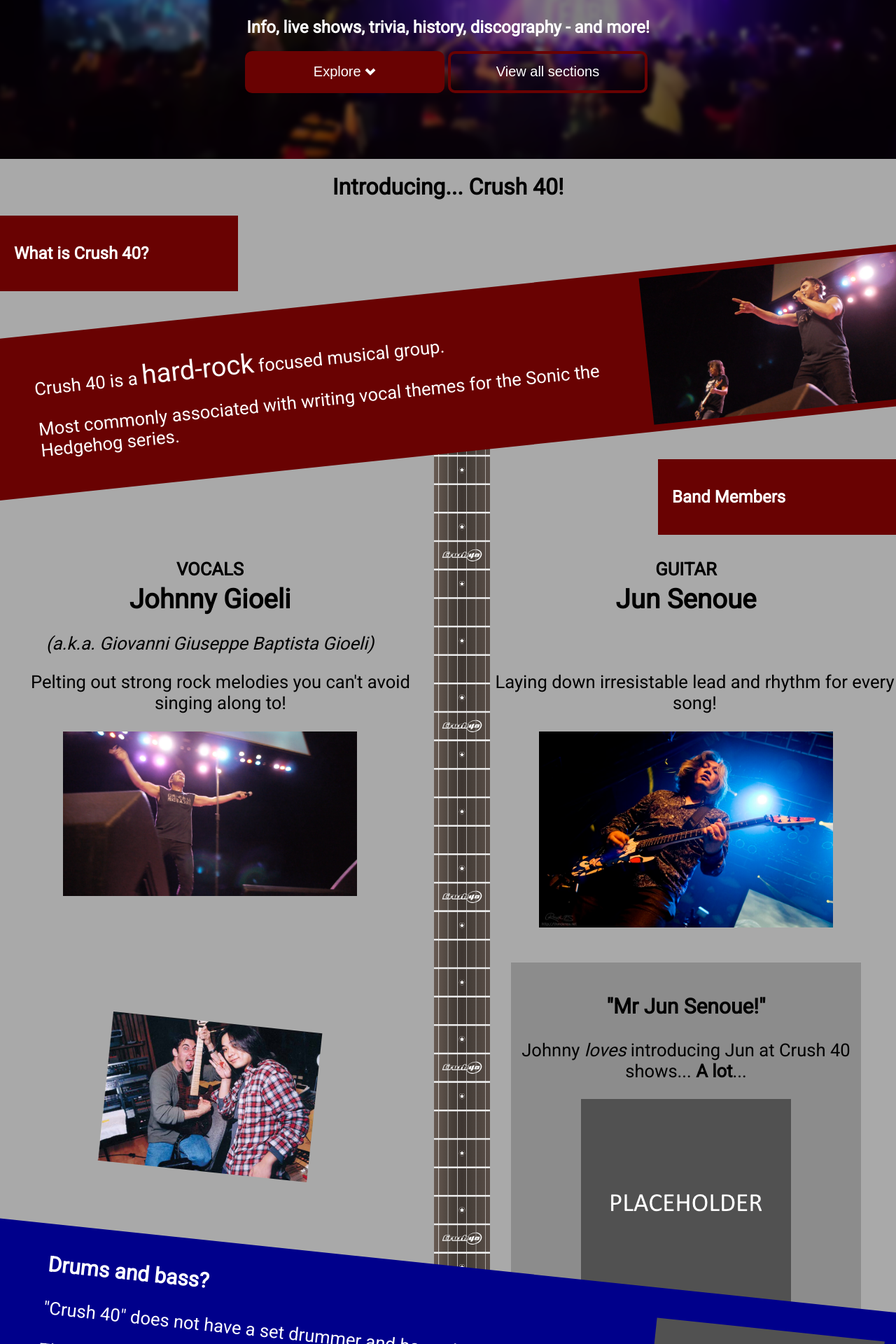
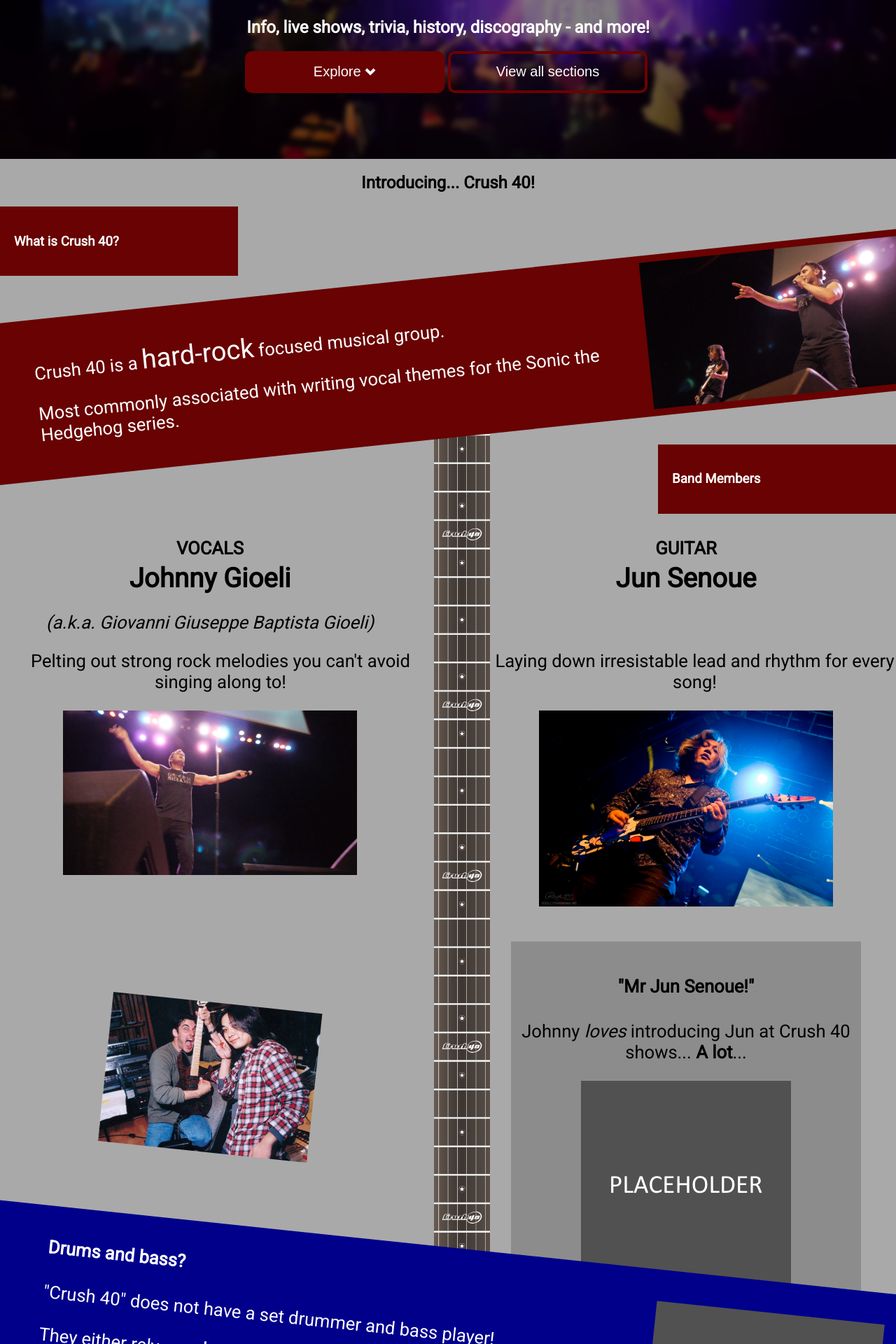
Before and after one commit to Alex-ABPerson/Crush40Site, a PHP site: page / in a window 1280 px wide. Shown: the part 373-2293 px from the top of the page at 70% size. Run offline with PHP 8.4, Linux system fonts and the light colour scheme.

Commit message:
Separate guitars section from intro

```diff
--- a/css/home.css
+++ b/css/home.css
@@ -218,7 +218,16 @@
     align-items: center;
 }
 
-.intro .guitar {
+.intro {
+    padding-bottom: 200px;
+}
+
+/* GUITARS */
+.guitars {
+    margin-top: -170px;
+}
+
+.guitar {
     width: 100%;
     position: relative;
 
--- a/css/site.css
+++ b/css/site.css
@@ -29,7 +29,7 @@ html, body {
 }
 
 .section {
-    overflow: auto;
+    overflow: hidden;
 }
 
 .emptyButton, .filledButton {
--- a/index.html
+++ b/index.html
@@ -69,11 +69,11 @@
         </div>
 
         <div class="intro section">
-            <h1 style="text-align: center;">Introducing... Crush 40!</h1>
+            <h2 style="text-align: center;">Introducing... Crush 40!</h2>
 
             <!-- What is Crush 40? -->
             <div class="blockTitle">
-                <h2>What is Crush 40?</h2>
+                <h3>What is Crush 40?</h3>
             </div>
 
             <div class="whoIsC40 strip stripUp">
@@ -92,7 +92,7 @@
             <!-- Band Members -->
             <div class="blockTitleRight">
                 <div class="blockTitle">
-                    <h2>Band Members</h2>
+                    <h3>Band Members</h3>
                 </div>
             </div>
 
@@ -116,7 +116,7 @@
                 <img class="junImg img" src="img/content/Jun.jpg">
 
                 <div class="junMrJun">
-                    <h3>"Mr Jun Senoue!"</h3>
+                    <h4>"Mr Jun Senoue!"</h4>
                     <p>Johnny <i>loves</i> introducing Jun at Crush 40 shows... <b>A lot</b>...</p>
                     <img src="img/Placeholder.png">
                 </div>
@@ -126,7 +126,7 @@
                 <div class="stripBack"></div>
 
                 <div class="stripText">
-                    <h3>Drums and bass?</h3>
+                    <h4>Drums and bass?</h4>
                     <p>"Crush 40" does not have a set drummer and bass player!</p>
                     <p>They either rely on a <span style="font-size: 120%">backing track</span> live, or some other member to fill in temporarily.</span></p>
                     <p>You can view a complete list of all the drummers/bass players they've used here:</p>
@@ -138,15 +138,17 @@
 
             <!-- Why "Crush 40"? -->
             <div class="blockTitle">
-                <h2>Why "Crush 40"?</h2>
+                <h3>Why "Crush 40"?</h3>
             </div>
 
             <div class="naming introSection">
                 <p>The band was originally titled <span style="font-size: 120%">"Sons of Angels"</span> - but they soon discovered a <i>Norwegian rock band</i> already had the same name, who were thinking <span style="font-size: 80%">"Sons of..."</span>.</p>
                 <p>So, they changed it - and their new name, "Crush 40", was a combination of Johnny's wishes at the time, as well as Jun's personal preferences:</p>
             </div>
+        </div>
 
-            <div class="guitars">
+        <!-- Guitars -->
+        <div class="guitars section">
             <div class="guitar guitar-top">
                 <img class="body" src="img/content/guitars/Sonic-II/BodyHorizontal.svg">
                 <div class="neck"></div>
@@ -156,7 +158,7 @@
                 <div class="contents">
                     <p class="heading">Oh - and there's even custom "Crush 40" guitars by ESP!</p>
                     <p class="subheading"><i>Jun uses these live!</i></p>
-                        <button class="emptyButton btnBlack btnWidthWide" href="#">Check out their gear</button>
+                    <button class="emptyButton btnWidthWide" href="#">Check out their gear</button>
                 </div>
             </div>
             <div class="guitar guitar-bottom">
@@ -166,6 +168,9 @@
             </div>
         </div>
 
+        <div class="trivia section">
+            <h2>Trivia Quiz</h2>
+            <p>How well do you know Crush 40?</p>
         </div>
 
         <!-- Main Info -->
```
Also changed, not shown: other parts of css/home.css (+43 -26 lines). Lines whose indentation alone changed are shown as unchanged.
